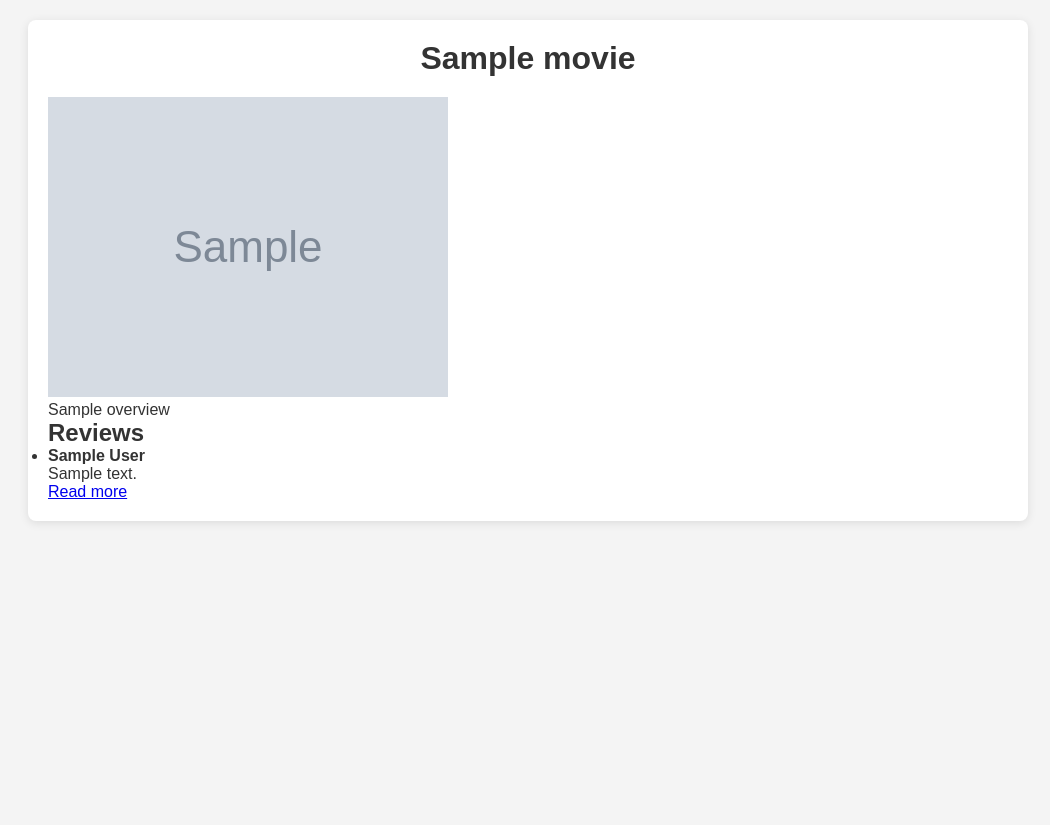
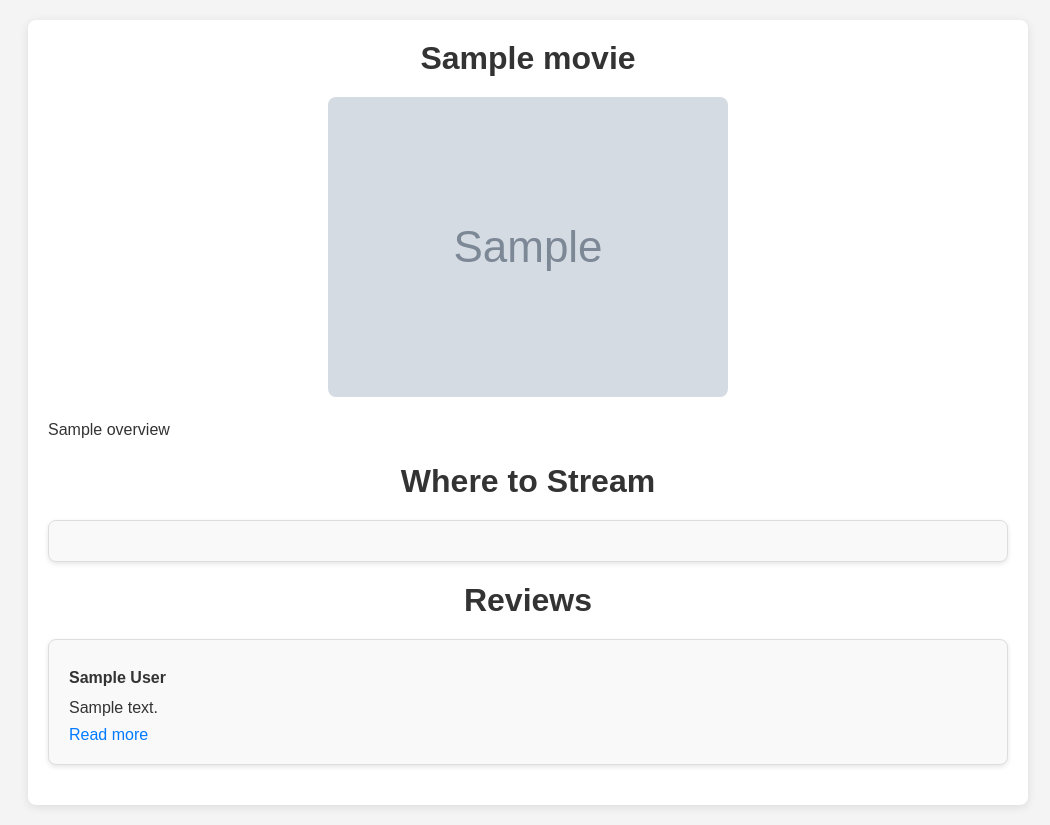
Before and after one commit to sanjanats7/Review_aggregator, a Django app: template templates/movie_details.html in a window 1280 px wide. Shown: the whole page, without its empty margins (112-1162 px from the left). Before the commit the page ends 523 px from the top, so only its background shows below. Run offline with Django 5.2, Linux system fonts and the light colour scheme; the template is opened without the code that fills it: most values are stand-ins (such as "Sample title", 1, 10 or a date in 2020); grey boxes marked "Sample" are stand-in pictures.

Commit message:
make reviews look nice

```diff
--- a/templates/movie_details.html
+++ b/templates/movie_details.html
@@ -1,21 +1,106 @@
 <!DOCTYPE html>
 <html lang="en">
+
 <head>
   <meta charset="UTF-8" />
   <meta name="viewport" content="width=device-width, initial-scale=1.0" />
   <title>{{ movie.title }} - Details</title>
-    {% load static %}
-    <link
-      rel="stylesheet"
-      type="text/css"
-      href="{% static 'home_styles.css' %}"
-    />
+  <style>
+    *,
+    *::before,
+    *::after {
+      box-sizing: border-box;
+      margin: 0;
+      padding: 0;
+    }
+
+    body {
+      font-family: Arial, sans-serif;
+      background-color: #f4f4f4;
+      color: #333;
+      margin: 20px;
+      display: flex;
+      flex-direction: column;
+      align-items: center;
+    }
+
+    .container {
+      width: 90%;
+      max-width: 1000px;
+      padding: 20px;
+      background-color: #fff;
+      box-shadow: 0 2px 10px rgba(0, 0, 0, 0.1);
+      border-radius: 8px;
+    }
+
+    h1 {
+      text-align: center;
+      margin-bottom: 20px;
+    }
+
+    img {
+      display: block;
+      max-width: 100%;
+      height: auto;
+      margin: 0 auto 20px;
+      border-radius: 8px;
+    }
+
+    p {
+      line-height: 1.6;
+      margin-bottom: 20px;
+    }
+
+    h2 {
+      text-align: center;
+      font-size: 2em;
+      margin-top: 20px;
+      margin-bottom: 20px;
+    }
+
+    ul {
+      list-style: none;
+      padding: 0;
+    }
+
+    li {
+      background-color: #f9f9f9;
+      margin-bottom: 20px;
+      padding: 20px;
+      border: 1px solid #ddd;
+      border-radius: 8px;
+      box-shadow: 0 2px 5px rgba(0, 0, 0, 0.1);
+    }
+
+    li p {
+      margin: 5px 0;
+    }
+
+    a {
+      color: #007bff;
+      text-decoration: none;
+    }
+
+    a:hover {
+      text-decoration: underline;
+    }
+  </style>
 </head>
+
 <body>
   <div class="container">
     <h1>{{ movie.title }}</h1>
     <img src="{{ movie.poster_url }}" alt="{{ movie.title }}" />
     <p>{{ movie.overview }}</p>
+
+    <h2>Where to Stream</h2>
+    <ul>
+      {% for link in streaming_links %}
+      <li>
+        <a href="{{ link.url }}" target="_blank">{{ link.platform }}</a>
+      </li>
+      {% endfor %}
+    </ul>
 
     <h2>Reviews</h2>
     <ul>
@@ -29,4 +114,5 @@
     </ul>
   </div>
 </body>
+
 </html>
--- a/tmdb_aggregator/settings.py
+++ b/tmdb_aggregator/settings.py
@@ -38,6 +38,7 @@
     "django.contrib.messages",
     "django.contrib.staticfiles",
     "search",
+    'clearcache'
 ]
 
 MIDDLEWARE = [
--- a/tmdb_aggregator/urls.py
+++ b/tmdb_aggregator/urls.py
@@ -18,6 +18,7 @@
 from django.urls import path,include
 
 urlpatterns = [
-    path('admin/', admin.site.urls),
-     path('', include('search.urls')),
+    path("admin/", admin.site.urls),
+    path("", include("search.urls")),
+    path("admin/clearcache/", include("clearcache.urls")),
 ]
```
Also changed, not shown: db.sqlite3. Lines whose indentation alone changed are shown as unchanged.
